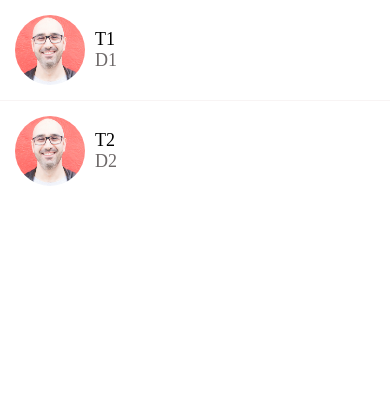
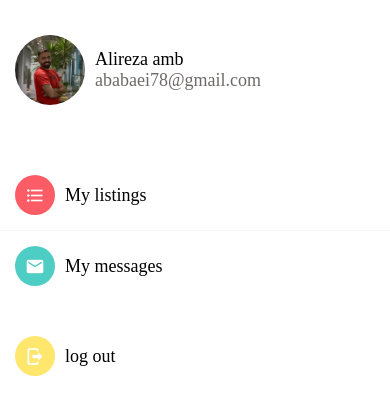
Before and after one commit to alirezaamb/starting-react-native, a React Native app: screen / in a window 390 px wide. Shown: the top 414 px of the page. Built offline with nearby package versions, Linux system fonts and the light colour scheme.

Commit message:
feat:account screen

```diff
--- a/App.js
+++ b/App.js
@@ -6,12 +6,16 @@ import Card from './app/components/Card';
 import ListingDetailsScreen from './app/screens/ListingDetailsScreen';
 import MessagesScreen from './app/screens/MessagesScreen';
 import { GestureHandlerRootView } from 'react-native-gesture-handler';
+import Screen from './app/components/Screen';
+import Icon from './app/components/Icon';
+import ListItem from './app/components/ListItem';
+import AccountScreen from './app/screens/AccountScreen';
 
 export default function App() {
   return (
-    <GestureHandlerRootView style={{ flex: 1 }}>
-      <MessagesScreen />
-    </GestureHandlerRootView>
+    <Screen>
+      <AccountScreen />
+    </Screen>
   );
 }
 
--- /dev/null
+++ b/app/components/Icon.js
@@ -0,0 +1,25 @@
+import React from 'react';
+import { View } from 'react-native';
+import { MaterialCommunityIcons } from '@expo/vector-icons';
+
+export default function Icon({
+  name,
+  size = 40,
+  backgroundColor = '#000',
+  iconColor = '#fff',
+}) {
+  return (
+    <View
+      style={{
+        width: size,
+        height: size,
+        borderRadius: size / 2,
+        backgroundColor,
+        justifyContent: 'center',
+        alignItems: 'center',
+      }}
+    >
+      <MaterialCommunityIcons name={name} color={iconColor} size={size * 0.5} />
+    </View>
+  );
+}
--- a/app/components/ListItem.js
+++ b/app/components/ListItem.js
@@ -11,15 +11,17 @@ export default function ListItem({
   image,
   onPress,
   renderRightActions,
+  IconComponenet,
 }) {
   return (
     <Swipeable renderRightActions={renderRightActions}>
       <TouchableHighlight underlayColor={colors.light} onPress={onPress}>
         <View style={styles.container}>
-          <Image style={styles.image} source={image} />
-          <View>
+          {IconComponenet}
+          {image && <Image style={styles.image} source={image} />}
+          <View style={styles.detailsContainer}>
             <AppText style={styles.title}>{title}</AppText>
-            <AppText style={styles.sibTitle}>{subTitle}</AppText>
+            {subTitle && <AppText style={styles.sibTitle}>{subTitle}</AppText>}
           </View>
         </View>
       </TouchableHighlight>
@@ -32,8 +34,10 @@ const styles = StyleSheet.create({
     flexDirection: 'row',
     alignItems: 'center',
     padding: 15,
+    backgroundColor: colors.white,
   },
-  image: { borderRadius: 35, width: 70, height: 70, marginRight: 10 },
+  image: { borderRadius: 35, width: 70, height: 70 },
   title: { fontWeight: '500' },
   sibTitle: { color: colors.medium },
+  detailsContainer: { marginLeft: 10, justifyContent: 'center' },
 });
--- a/app/components/Screen.js
+++ b/app/components/Screen.js
@@ -1,17 +1,20 @@
 import React from 'react';
 import Constasns from 'expo-constants';
 import { SafeAreaView, StyleSheet, View } from 'react-native';
+import { GestureHandlerRootView } from 'react-native-gesture-handler';
 
-function Screen({ children }) {
+function Screen({ children, style }) {
   return (
-    <SafeAreaView style={styles.screen}>
-      <View>{children}</View>
-    </SafeAreaView>
+    <GestureHandlerRootView style={{ flex: 1 }}>
+      <SafeAreaView style={[styles.screen, style]}>
+        <View>{children}</View>
+      </SafeAreaView>
+    </GestureHandlerRootView>
   );
 }
 
 export default Screen;
 
 const styles = StyleSheet.create({
-  screen: { paddingTop: Constasns.statusBarHeight },
+  screen: { paddingTop: Constasns.statusBarHeight, flex: 1 },
 });
--- /dev/null
+++ b/app/screens/AccountScreen.js
@@ -0,0 +1,57 @@
+import React from 'react';
+import ListItem from '../components/ListItem';
+import { StyleSheet, View, FlatList } from 'react-native';
+import colors from '../config/colors';
+import Icon from '../components/Icon';
+import ListItemSeprator from '../components/ListItemSeprator';
+
+const menuItems = [
+  {
+    title: 'My listings',
+    icon: { name: 'format-list-bulleted', backgroundColor: colors.primary },
+  },
+  {
+    title: 'My messages',
+    icon: { name: 'email', backgroundColor: colors.secondary },
+  },
+];
+
+export default function AccountScreen() {
+  return (
+    <View>
+      <View style={styles.container}>
+        <ListItem
+          title="Alireza amb"
+          subTitle="ababaei78@gmail.com"
+          image={require('../assets/alireza.jpg')}
+        />
+      </View>
+      <View style={styles.container}>
+        <FlatList
+          data={menuItems}
+          keyExtractor={(item) => item.title}
+          ItemSeparatorComponent={ListItemSeprator}
+          renderItem={({ item }) => (
+            <ListItem
+              title={item.title}
+              IconComponenet={
+                <Icon
+                  name={item.icon.name}
+                  backgroundColor={item.icon.backgroundColor}
+                />
+              }
+            />
+          )}
+        />
+      </View>
+      <ListItem
+        title="log out"
+        IconComponenet={<Icon name="logout" backgroundColor="#ffe66d" />}
+      />
+    </View>
+  );
+}
+
+const styles = StyleSheet.create({
+  container: { marginVertical: 20 },
+});
--- a/app/screens/ListingDetailsScreen.js
+++ b/app/screens/ListingDetailsScreen.js
@@ -12,7 +12,7 @@ function ListingDetailsScreen(props) {
         <AppText style={styles.price}>$100</AppText>
         <View style={styles.userContainer}>
           <ListItem
-            image={require('../assets/mosh.jpg')}
+            image={require('../assets/alireza.jpg')}
             title="Mosh Hamedani"
             subTitle="5 listings"
           />
--- a/app/screens/MessagesScreen.js
+++ b/app/screens/MessagesScreen.js
@@ -5,24 +5,26 @@ import Screen from '../components/Screen';
 import colors from '../config/colors';
 import ListItemSeprator from '../components/ListItemSeprator';
 import ListItemDeleteAction from '../components/ListItemDeleteAction';
+import { GestureHandlerRootView } from 'react-native-gesture-handler';
 
 const initialmessages = [
   {
     id: 1,
     title: 'T1',
     description: 'D1',
-    image: require('../assets/mosh.jpg'),
+    image: require('../assets/alireza.jpg'),
   },
   {
     id: 2,
     title: 'T2',
     description: 'D2',
-    image: require('../assets/mosh.jpg'),
+    image: require('../assets/alireza.jpg'),
   },
 ];
 
 function MessagesScreen(props) {
   const [messages, setMessages] = useState(initialmessages);
+  const [refreshing, setRefreshing] = useState(false);
   const deleteHandler = (message) => {
     setMessages(messages.filter((item) => item.id !== message.id));
   };
@@ -43,6 +45,17 @@ function MessagesScreen(props) {
           />
         )}
         ItemSeparatorComponent={() => <ListItemSeprator />}
+        refreshing={refreshing}
+        onRefresh={() => {
+          setMessages([
+            {
+              id: 2,
+              title: 'T2',
+              description: 'D2',
+              image: require('../assets/alireza.jpg'),
+            },
+          ]);
+        }}
       />
     </Screen>
   );
```
Also changed, not shown: app/assets/alireza.jpg (added), app/assets/mosh.jpg (deleted).
